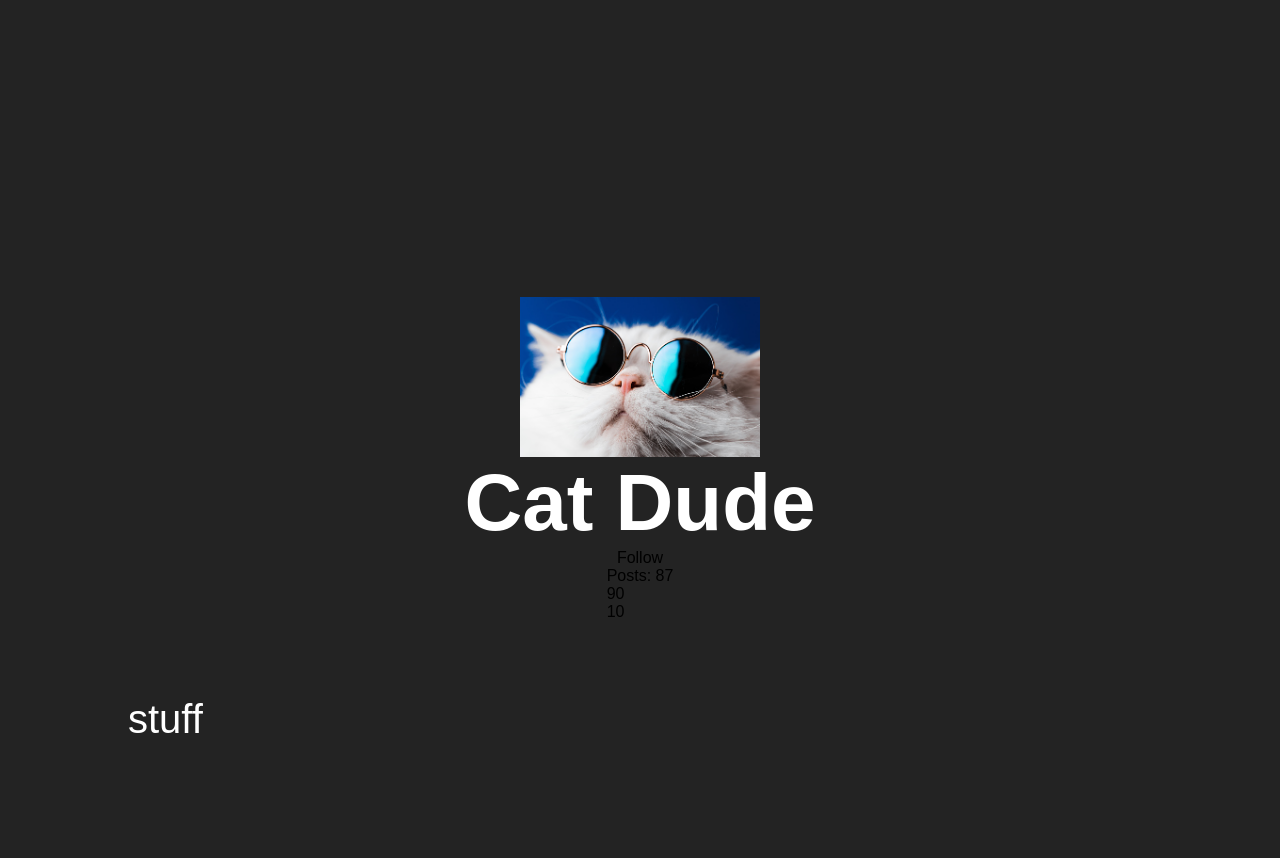
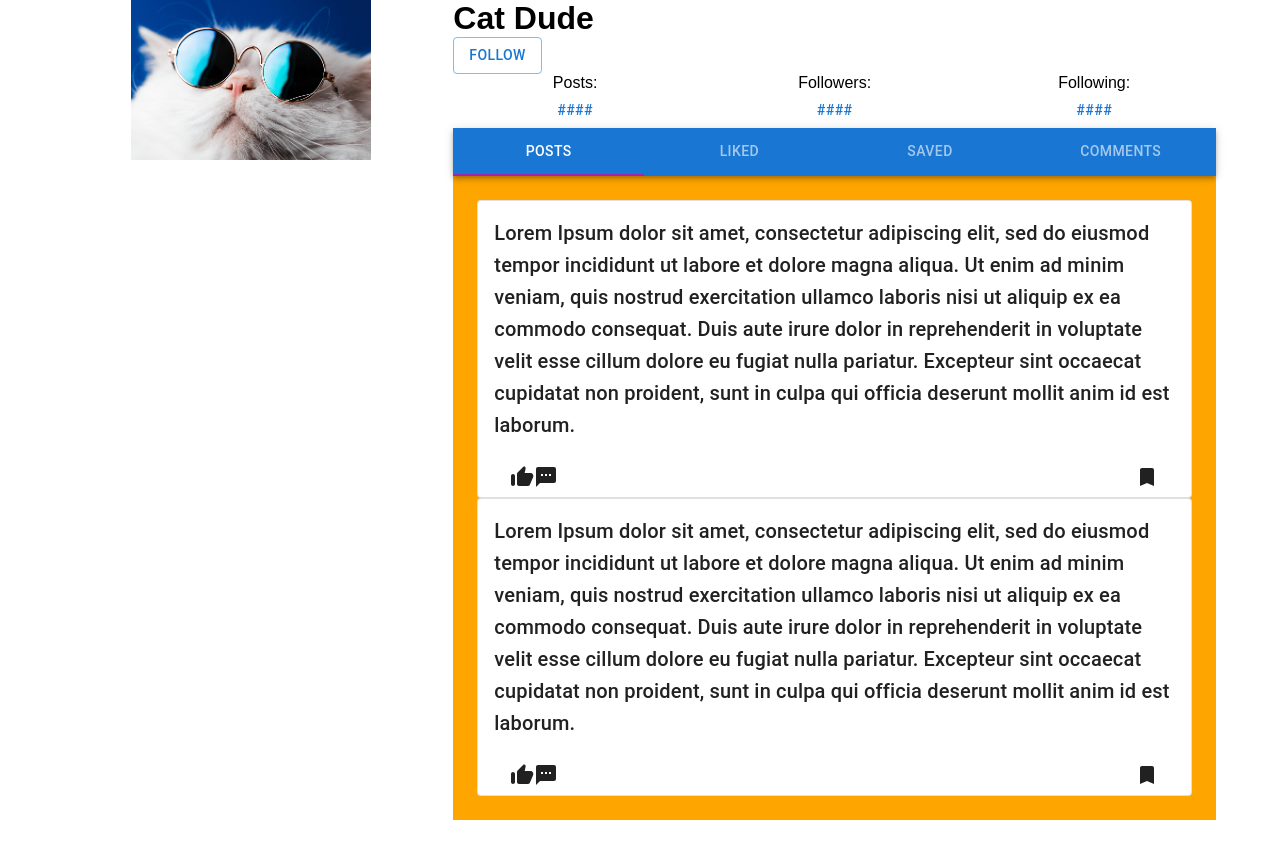
Before and after one commit to chen3326/CS307, a React (Create React App) app: page / in a window 1280 px wide. Shown: the top 858 px of the page. After the commit the page ends 820 px from the top, so only its background shows below. Built offline with nearby package versions, Linux system fonts and the light colour scheme.

Commit message:
Profile page updated with structure mostly correct. Still have some styling work to do.

```diff
--- a/package.json
+++ b/package.json
@@ -3,6 +3,10 @@
   "version": "0.1.0",
   "private": true,
   "dependencies": {
+    "@emotion/react": "^11.7.1",
+    "@emotion/styled": "^11.6.0",
+    "@mui/icons-material": "^5.4.1",
+    "@mui/material": "^5.4.1",
     "@testing-library/jest-dom": "^5.16.1",
     "@testing-library/react": "^12.1.2",
     "@testing-library/user-event": "^13.5.0",
--- a/src/components/ProfileSection/ProfileElements.js
+++ b/src/components/ProfileSection/ProfileElements.js
@@ -2,25 +2,56 @@ import styled from 'styled-components';
 
 export const ProfileContainer = styled.div`
 
+  display: flex;
+  //align-items: center;
+  height: 1050px;
+  background: #232323;
+  //margin: 80px auto 0 auto;
+  //max-width: 1200px;
+
+
+`;
+
+export const ProfileContentContainer = styled.div`
 
   display: flex;
-  align-items: center;
-  height: 1050px;
-  background: #232323;
+  flex-direction: row;
+  justify-content: center;
+  position: relative;
+  //align-items: center;
+  margin: auto;
+`;
 
+export const ProfilePicContainer = styled.div`
+
+  display: flex;
+  flex-direction: column;
+  //position: relative;
+  //align-items: center;
+  //height: 900px;
+
+  width: 25%;
+`;
+
+export const ProfilePic = styled.img`
+
+  display: flex;
+  flex-direction: column;
+  align-items: stretch;
+  justify-content: flex-start;
+  height: 20vh;
 
 `;
 
 export const ProfileContent = styled.div`
   display: flex;
   flex-direction: column;
-  justify-content: center;
+  //justify-content: center;
   position: relative;
   align-items: center;
 
   height: 900px;
-
-
+  width: 50%;
 
 
 `
@@ -30,7 +61,7 @@ export const UserName = styled.div`
   justify-content: center;
 
 
-  width: 100vw;
+  width: 40vw;
   color: white;
   font-size: 5rem;
   font-weight: bold;
@@ -39,19 +70,14 @@ export const UserName = styled.div`
 
 export const ProfileText = styled.div`
   margin-top: 5vw;
-
   line-height: 170%;
   font-size: 2.5rem;
   color: white;
-  width: 80vw;
+  width: 20vw;
   max-width: 1200px;
 
 
 `
-
-export const ProfilePic = styled.img`
-  height: 20vh;
-`;
 
 export const FollowButton = styled.div`
 
@@ -60,6 +86,18 @@ export const FollowButton = styled.div`
 export const ProfileStats = styled.div`
 
 `;
+
+export const UserStats = styled.div`
+
+  display: flex;
+  flex-direction: row;
+  align-items: center;
+  justify-content: center;
+  margin: 10px auto 10px auto;
+
+
+` ;
+
 export const PostsStat = styled.div`
 
 `;
--- a/src/components/ProfileSection/index.js
+++ b/src/components/ProfileSection/index.js
@@ -1,13 +1,142 @@
-import React from 'react';
+import * as React from 'react';
+import {AppBar, Box, Button, Card, CardActions, CardContent, Container, useTheme} from "@mui/material";
+import Grid from '@mui/material/Grid';
+import Tabs from '@mui/material/Tabs';
+import Tab from '@mui/material/Tab';
+import Typography from '@mui/material/Typography';
+import ThumbUpAltRoundedIcon from '@mui/icons-material/ThumbUpAltRounded';
+import TextsmsRoundedIcon from '@mui/icons-material/TextsmsRounded';
+import BookmarkRoundedIcon from '@mui/icons-material/BookmarkRounded';
+import PropTypes from 'prop-types';
+
+import {
+    ProfilePic, UserStats,
+} from './ProfileElements';
+
+import pic from "../../images/cat_pic.jpg";
 
 
-import {
-    ProfileContainer,
-    ProfileContent, ProfileText, UserName, ProfilePic, FollowButton, ProfileStats, PostsStat, FollowersStat, FollowingStat ,PostContainer, Tabs, Posts, Liked, Comments, Saved
+function TabPanel(props) {
+    const { children, value, index, ...other } = props;
 
+    return (
+        <div
+            role="tabpanel"
+            hidden={value !== index}
+            id={`full-width-tabpanel-${index}`}
+            aria-labelledby={`full-width-tab-${index}`}
+            {...other}
+        >
+            {value === index && (
+                <Box sx={{ p: 3 }}>
+                    <Typography>{children}</Typography>
+                </Box>
+            )}
+        </div>
+    );
+}
 
-} from './ProfileElements';
-import pic from "../../images/cat_pic.jpg";
+TabPanel.propTypes = {
+    children: PropTypes.node,
+    index: PropTypes.number.isRequired,
+    value: PropTypes.number.isRequired,
+};
+
+function a11yProps(index) {
+    return {
+        id: `full-width-tab-${index}`,
+        'aria-controls': `full-width-tabpanel-${index}`,
+    };
+}
+
+function FullWidthTabs() {
+    const theme = useTheme();
+    const [value, setValue] = React.useState(0);
+
+    const handleChange = (event, newValue) => {
+        setValue(newValue);
+    };
+
+    const handleChangeIndex = (index) => {
+        setValue(index);
+    };
+
+    return (
+
+        <Box sx={{ bgcolor: 'orange'}}>
+            <AppBar position="static">
+                <Tabs
+                    value={value}
+                    onChange={handleChange}
+                    indicatorColor="secondary"
+                    textColor="inherit"
+                    variant="fullWidth"
+                    aria-label="full width tabs example"
+                >
+                    <Tab label="Posts" {...a11yProps(0)} />
+                    <Tab label="Liked" {...a11yProps(1)} />
+                    <Tab label="Saved" {...a11yProps(2)} />
+                    <Tab label="Comments" {...a11yProps(3)} />
+                </Tabs>
+            </AppBar>
+                <TabPanel value={value} index={0} dir={theme.direction}>
+                    <OutlinedCard></OutlinedCard>
+                    <OutlinedCard></OutlinedCard>
+                </TabPanel>
+                <TabPanel value={value} index={1} dir={theme.direction}>
+                    <OutlinedCard></OutlinedCard>
+                </TabPanel>
+                <TabPanel value={value} index={2} dir={theme.direction}>
+                    <OutlinedCard></OutlinedCard>
+                </TabPanel>
+                <TabPanel value={value} index={3} dir={theme.direction}>
+                    <OutlinedCard></OutlinedCard>
+                </TabPanel>
+        </Box>
+    );
+}
+
+const card = (
+    <React.Fragment>
+        <CardContent>
+            {/*<Typography sx={{ fontSize: 14 }} color="text.secondary" gutterBottom>*/}
+            {/*    Lorem Ipsum dolor sit amet, consectetur adipiscing elit, sed do eiusmod tempor incididunt ut labore et dolore magna aliqua. Ut enim ad minim veniam, quis nostrud exercitation ullamco laboris nisi ut aliquip ex ea commodo consequat. Duis aute irure dolor in reprehenderit in voluptate velit esse cillum dolore eu fugiat nulla pariatur. Excepteur sint occaecat cupidatat non proident, sunt in culpa qui officia deserunt mollit anim id est laborum.*/}
+            {/*</Typography>*/}
+            <Typography variant="h6" component="div">
+                Lorem Ipsum dolor sit amet, consectetur adipiscing elit, sed do eiusmod tempor incididunt ut labore et dolore magna aliqua. Ut enim ad minim veniam, quis nostrud exercitation ullamco laboris nisi ut aliquip ex ea commodo consequat. Duis aute irure dolor in reprehenderit in voluptate velit esse cillum dolore eu fugiat nulla pariatur. Excepteur sint occaecat cupidatat non proident, sunt in culpa qui officia deserunt mollit anim id est laborum.
+            </Typography>
+        </CardContent>
+        <CardActions>
+            <Container>
+                <Grid
+                    container
+                    direction="row"
+                    justifyContent="flex-start"
+                    alignItems="center">
+                    <ThumbUpAltRoundedIcon></ThumbUpAltRoundedIcon>
+                    <TextsmsRoundedIcon></TextsmsRoundedIcon>
+                </Grid>
+            </Container>
+            <Container>
+                <Grid
+                    container
+                    direction="row"
+                    justifyContent="flex-end"
+                    alignItems="center">
+                    <BookmarkRoundedIcon></BookmarkRoundedIcon>
+                </Grid>
+            </Container>
+        </CardActions>
+    </React.Fragment>
+);
+
+function OutlinedCard() {
+    return (
+        <Box sx={{ minWidth: 275 }}>
+            <Card variant="outlined">{card}</Card>
+        </Box>
+    );
+}
 
 
 function ProfileSection() {
@@ -15,40 +144,161 @@ function ProfileSection() {
 
     return (
 
-        <ProfileContainer id='aboutMe'>
-            <ProfileContent>
-                <ProfilePic src={pic}/>
-                <UserName>Cat Dude</UserName>
+        <Container fixed>
+            <Grid
+                container
+                direction="row"
+                justifyContent="center"
+                alignItems="flex-start"
+                spacing={2}
+            >
 
-                <FollowButton>Follow</FollowButton>
+                <Grid
+                    // LHS Column
+                    container
+                    direction="column"
+                    justifyContent="flex-start"
+                    alignItems="center"
+                    item xs={4}
+                >
+                    <ProfilePic src={pic}/>
 
-                <ProfileStats>
-                    <PostsStat>Posts: 87</PostsStat>
-                    <FollowersStat>90</FollowersStat>
-                    <FollowingStat>10</FollowingStat>
-                </ProfileStats>
+                </Grid>
 
-                <PostContainer>
-                    <Tabs>
-                        <Posts></Posts>
-                        <Liked></Liked>
-                        <Comments></Comments>
-                        <Saved></Saved>
-                    </Tabs>
+                <Grid
+                    // RHS Column
+                    container
+                    direction="column"
+                    justifyContent="flex-start"
+                    alignItems="stretch"
+                    item xs={8}
+                >
 
-                </PostContainer>
+                    <Grid
+                        // Name and Follow Button
+                        container
+                        direction="column"
+                        justifyContent="flex-start"
+                        alignItems="flex-start"
+                    >
+                        <h1>Cat Dude</h1>
 
-                <ProfileText> stuff
+                        <Grid
+                            // Follow Button container
+                            container
+                            direction="column"
+                            justifyContent="flex-start"
+                            alignItems="flex-start"
+                        >
 
-                </ProfileText>
+                            <Button
+                                container
+                                direction="column"
+                                justifyContent="center"
+                                alignItems="center"
+                                // fullWidth={true}
 
-            </ProfileContent>
+                                variant="outlined">Follow</Button>
+
+                        </Grid>
+
+                    </Grid>
 
 
+                    {/*<UserStats>*/}
+                    <Grid
+                        // User Stats
+                        container
+                        direction="row"
+                        alignItems="center"
+                        justifyContent="center"
+                        spacing={2}
+                    >
+                        <Grid
+                            container
+                            direction="column"
+                            alignItems="center"
+                            justifyContent="center"
+                            item xs={4}
+                        >
+                            <p>Posts:</p>
+                            <Button variant="text">####</Button>
+                        </Grid>
+                        <Grid container
+                              direction="column"
+                              alignItems="center"
+                              justifyContent="center"
+                              item xs={4}
+                        >
+                            <p>Followers:</p>
+                            <Button variant="text">####</Button>
+                        </Grid>
+                        <Grid container
+                              direction="column"
+                              alignItems="center"
+                              justifyContent="center"
+                              item xs={4}
+                        >
+                            <p>Following:</p>
+                            <Button variant="text">####</Button>
+                        </Grid>
+                    </Grid>
+                    {/*</UserStats>*/}
 
 
+                    <FullWidthTabs></FullWidthTabs>
 
-        </ProfileContainer>
+                </Grid>
+            </Grid>
+        </Container>
+
+
+        // <ProfileContainer> {/*Page*/}
+        //     <ProfileContentContainer>
+        //         {/*Content Wrapper*/}
+        //
+        //         {/*<ProfilePic src={pic}/>*/}
+        //         <ProfilePicContainer>
+        //
+        //             <ProfilePic src={pic}/>
+        //         </ProfilePicContainer>
+        //
+        //         <ProfileContent>
+        //
+        //             <UserName>Cat Dude</UserName>
+        //
+        //             <FollowButton>Follow</FollowButton>
+        //
+        //             <ProfileStats>
+        //                 <PostsStat>Posts: 87</PostsStat>
+        //                 <FollowersStat>90</FollowersStat>
+        //                 <FollowingStat>10</FollowingStat>
+        //             </ProfileStats>
+        //
+        //             <PostContainer>
+        //                 <Tabs>
+        //                     <Posts></Posts>
+        //                     <Liked></Liked>
+        //                     <Comments></Comments>
+        //                     <Saved></Saved>
+        //                 </Tabs>
+        //
+        //             </PostContainer>
+        //
+        //             <ProfileText>
+        //                 stuff
+        //
+        //             </ProfileText>
+        //
+        //         </ProfileContent>
+        //
+        //    </ProfileContentContainer>
+        //
+        //
+        //
+        //
+        //
+        // </ProfileContainer>
     );
 }
 
```
Also changed, not shown: 1 other file (tests, documents, lock files or other folders).
